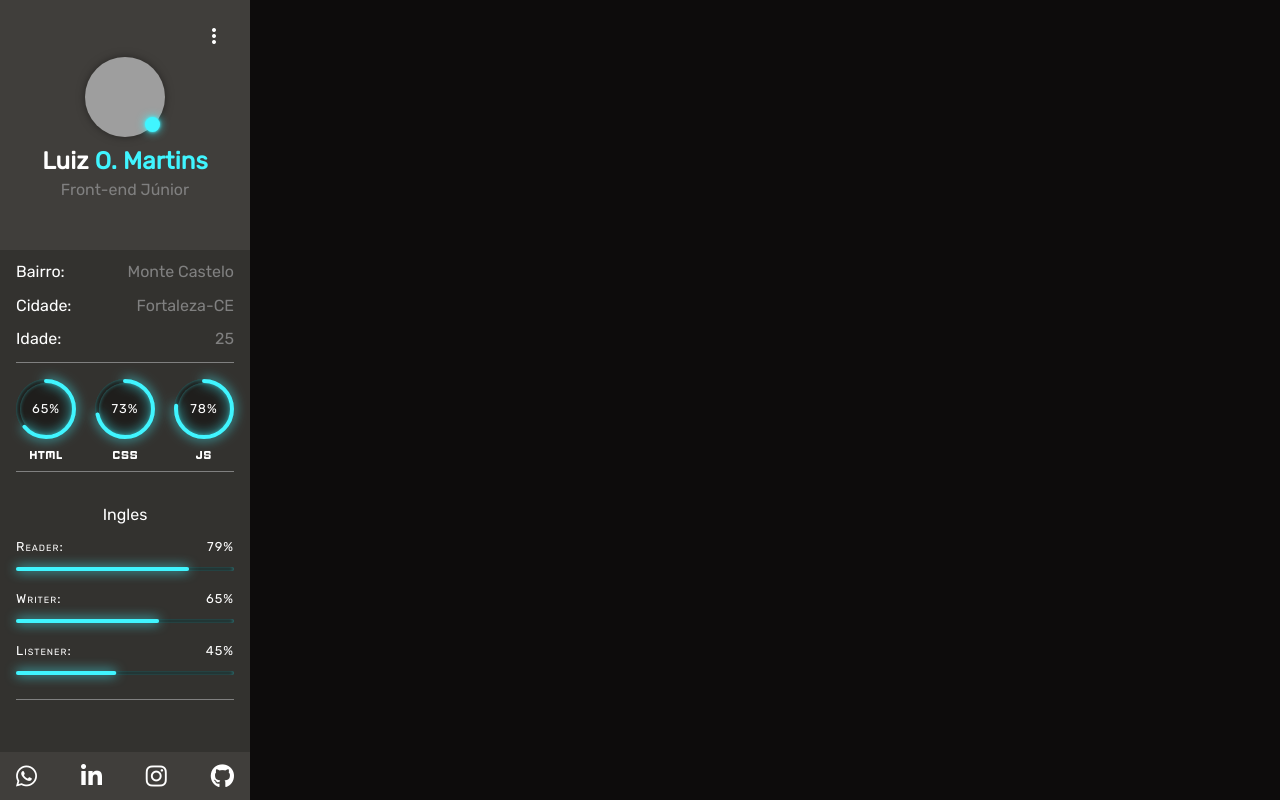
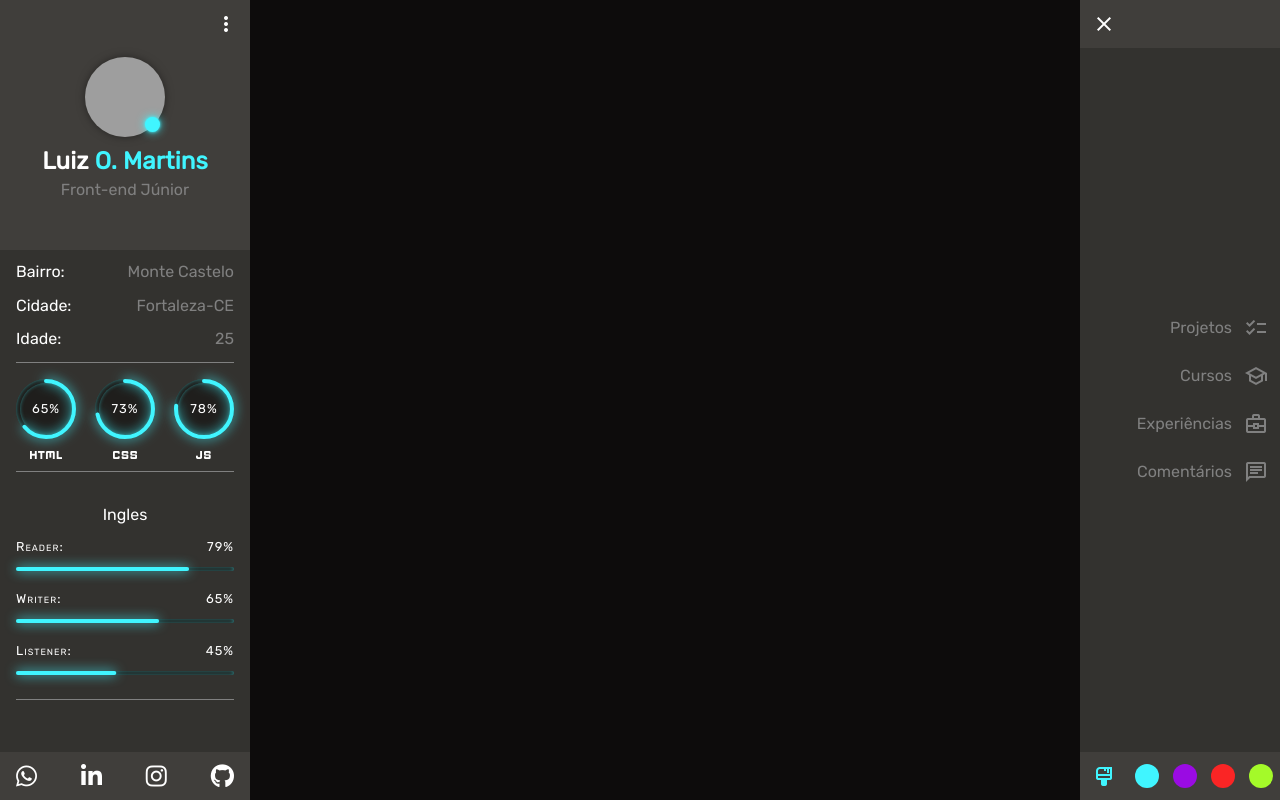
Before and after one commit to LuizProgrammer/Portifolio, a plain HTML site: page Luiz_Programmer/index.html in a window 1280 px wide. Drawn offline with nearby package versions, Linux system fonts and the light colour scheme; grey boxes are pictures that could not be loaded.

Commit message:
Inserido menu da pagina, faltando algumas melhorias

```diff
--- /dev/null
+++ b/Luiz_Programmer/actionB.js
@@ -0,0 +1,6 @@
+const closeMe = document.querySelector("#closeMe");
+const aboutMe = document.querySelector("#about");
+
+closeMe.onclick = () =>{
+  aboutMe.style.left == 0 ? aboutMe.style.left = "-250px" : aboutMe.style.left = "0px";
+}
--- a/Luiz_Programmer/index.html
+++ b/Luiz_Programmer/index.html
@@ -1,7 +1,7 @@
 <!DOCTYPE html>
-<html lang="pt">
+<html lang="pt-BR">
 <head>
-  <meta charset="UTF-8">
+  <meta charset="utf-8">
   <meta name="viewport" content="width=device-width, initial-scale=1" />
   <title>Portifolio - Luiz Programmer</title>
 
@@ -9,24 +9,26 @@
   <link rel="stylesheet" href="https://fonts.googleapis.com/css2?family=Material+Symbols+Outlined:opsz,wght,FILL,GRAD@20..48,100..700,0..1,-50..200" />
 
   <link rel="stylesheet" href="./style.css">
-  <script src="./script.js" defer></script>
+  <script src="./load.js" defer></script>
+  <script src="./actionB.js" defer></script>
 </head>
 
 <body>
-  <div class="about-me">
-    <div class="head-me">
-      <i class="material-symbols-outlined close-me">more_vert</i>
+
+  <aside id="about" class="me">
+    <header class="me">
+      <i id="closeMe" class="material-symbols-outlined icon">more_vert</i>
       <div class="face">
         <img src="https://avatars.githubusercontent.com/u/20600529?v=4" alt="foto perfil">
       </div>
       <p class="name">Luiz <span>O. Martins</span></p>
       <p class="work">Front-end Júnior</p>
-    </div>
+    </header>
 
     <!-- conteudo principal -->
-    <div class="main-me">
+    <main class="me">
 
-        <section class="info-me">
+      <section class="info-me section-me">
         <div class="key-value">
           <p>Bairro:</p>
           <p class="infos">Monte Castelo</p>
@@ -42,7 +44,7 @@
       </section>
 
       <!-- progressbar circular -->
-        <section class="lang_dev">
+      <section class="lang_dev section-me">
 
         <div class="column">
           <div class="outer html">
@@ -93,7 +95,7 @@
       <!-- progressbar circular -->
 
       <!-- progressbar linear -->
-        <section class="ing">
+      <section class="ing section-me">
         <p>Ingles</p>
 
         <div class="ing-area">
@@ -147,17 +149,39 @@
       </section>
       <!-- progressbar linear -->
 
-    </div>
+    </main>
     <!-- conteudo principal -->
 
-    <div class="social">
+    <footer class="me-social">
       <a class="fa-brands fa-whatsapp" href="#"></a>
       <a class="fa-brands fa-linkedin-in" href="#"></a>
       <a class="fa-brands fa-instagram" href="#"></a>
       <a class="fa-brands fa-github" href="#"></a>
+    </footer>
+
+  </aside><!-- aside about-me -->
+
+  <aside class="menu">
+    <div class="menu__close">
+      <i class="material-symbols-outlined icon">close</i>
+    </div>
+    <ul class="menu__items">
+
+      <li><a class="menu__item" href="#">Projetos<i class="material-symbols-outlined icon">checklist</i></a></li>
+      <li><a class="menu__item" href="#">Cursos<i class="material-symbols-outlined icon">school</i></a></li>
+      <li><a class="menu__item" href="#">Experiências<i class="material-symbols-outlined icon">business_center</i></a></li>
+      <li><a class="menu__item" href="#">Comentários<i class="material-symbols-outlined icon">chat</i></a></li>
+    </ul>
+    <div class="menu__theme">
+      <i class="material-symbols-outlined icon theme">format_paint</i>
+      <div class="theme-colors">
+        <div></div>
+        <div></div>
+        <div></div>
+        <div></div>
       </div>
     </div>
-
+  </aside>
 </body>
 <script></script>
 </html>
--- /dev/null
+++ b/Luiz_Programmer/particula.css
@@ -0,0 +1,61 @@
+*{
+  list-style: none;
+  border: solid green .5px;
+  color: white;
+}
+body{
+  background: black;
+}
+
+header{
+  display: flex;
+  justify-content: space-between;
+}
+header i{
+  margin: 1em;
+}
+
+.menu{
+  position: absolute;
+  top: 0;
+  right: 0;
+
+  display: none;
+  justify-content: center;
+  padding-left: 0;
+
+  grid-gap: 1em;
+
+  font-weight: 500;
+
+  background:
+
+  z-index: 1;
+}
+
+/* corpo do portifolio */
+main{
+  padding: 1em;
+}
+.outdoor{
+  position: relative;
+
+  height: calc(250px - 1em);
+  border-radius: 10px;
+  overflow: hidden;
+
+  background-image: url("../img/header.png");
+  background-size: cover;
+  background-position: center;
+}
+.outdoor::after{
+  content: "";
+  position: absolute;
+
+  width: 100%;
+  height: 100%;
+
+  background-image: linear-gradient(to top, black, rgba(0, 0, 0, .4));
+}
+
+/* corpo do portifolio */
--- a/Luiz_Programmer/style.css
+++ b/Luiz_Programmer/style.css
@@ -19,6 +19,7 @@
   font-family: var(--font);
   color: white;
   line-height: 1.4em;
+  list-style: none;
 
   /* border: solid purple .5px; */
 }
@@ -30,6 +31,7 @@ body {
 }
 
 /* classes reutilizavéis */
+i{cursor: pointer;}
 .key-value{
   display: flex;
   align-items: center;
@@ -40,6 +42,9 @@ body {
 .icons-dev{
   font-size: 2em;
 }
+.icon{
+  padding: .5em;
+}
 .skill{
   font-size: .8em;
   font-weight: 500;
@@ -47,7 +52,7 @@ body {
   font-variant: small-caps;
   text-align: center;
 }
-section{
+.section-me{
   margin-bottom: 1em;
 }
 .column{
@@ -58,7 +63,7 @@ section{
 /* classes reutilizavéis */
 
 /* sobre mim */
-.about-me{
+aside.me{
   position: fixed;
   top: 0;
   left: 0;
@@ -68,7 +73,7 @@ section{
 }
 
   /* conteudo cabeçalho */
-.head-me{
+  header.me{
     position: absolute;
     top: 0;
 
@@ -82,12 +87,10 @@ section{
 
     background: var(--grey-25);
   }
-.close-me{
+    header.me > i{
     position: absolute;
     top:0;
     right: 0;
-
-  margin: 1em;
   }
     .face{
     position: relative;
@@ -136,7 +139,7 @@ section{
   /* conteudo cabeçalho */
 
   /* conteudo principal */
-.main-me{
+  main.me{
     position: relative;
     top: 250px;
 
@@ -153,14 +156,11 @@ section{
 
     background: var(--grey-20);
   }
+
+    /* sessões do conteudo princpal */
     .info-me{
       border-bottom: .5px solid grey;
     }
-.infos, .age{
-  color: grey;
-}
-
-/* sessões do conteudo princpal */
     .lang_dev{
       display: flex;
       justify-content: space-between;
@@ -181,6 +181,10 @@ section{
       padding: 1em 0;
     }
     /* sessões do conteudo princpal */
+
+      .infos, .age{
+    color: grey;
+  }
 
       /* progressbar circular*/
       .outer svg{
@@ -281,7 +285,7 @@ line{
     /* conteudo principal */
 
   /* rodapé icones sociais */
-.social{
+  footer.me-social{
     position: absolute;
     left: 0;
     bottom: 0;
@@ -299,13 +303,116 @@ line{
     .fa-brands{
       font-size: 1.5em;
     }
-.fa-brands:hover, :checked{
+    .fa-brands:hover{
       color: var(--bar-color);
       vertical-align: super;
       font-size: 2em;
     }
   /* rodapé icones sociais */
 /* sobre mim */
+
+/* menu da pagina */
+aside.menu{
+  position: absolute;
+  top: 0;
+  right: 0;
+
+  display: flex;
+  align-items: center;
+
+  /* width: 3.1em; */
+  width: 200px;
+  height: 100vh;
+
+  overflow: hidden;
+
+  background: var(--grey-20);
+}
+.menu__close{
+  position: absolute;
+  top: 0;
+  left: 0;
+
+  width: 100%;
+
+  background: var(--grey-25);
+}
+.menu__items{
+  width: 100%;
+}
+.menu__item{
+  display: flex;
+  align-items: center;
+  justify-content: flex-end;
+
+  color: grey;
+}
+.menu__item:hover{
+  padding-right: 5px;
+  background: var(--grey-15);
+  color: var(--bar-color);
+}
+.menu__item i{
+  color: inherit;
+}
+.menu__theme{
+  position: absolute;
+  left: 0;
+  bottom: 0;
+
+  height: 3em;
+  width: 100%;
+
+  display: flex;
+  align-items: center;
+  justify-content: space-between;
+
+  background: var(--grey-25);
+}
+.theme{
+  color: var(--bar-color);
+}
+.theme-colors{
+  display: flex;
+  align-items: center;
+  justify-content: space-around;
+
+  width: 100%;
+}
+.theme-colors div{
+  border-radius: 50%;
+  width: 1.5em;
+  height: 1.5em;
+}
+.theme-colors div:nth-child(1){
+  border-radius: 50%;
+  width: 1.5em;
+  height: 1.5em;
+
+  background: #40f5ff;
+}
+.theme-colors div:nth-child(2){
+  border-radius: 50%;
+  width: 1.5em;
+  height: 1.5em;
+
+  background: #9A0BE3;
+}
+.theme-colors div:nth-child(3){
+  border-radius: 50%;
+  width: 1.5em;
+  height: 1.5em;
+
+  background: #FA2525;
+}
+.theme-colors div:nth-child(4){
+  border-radius: 50%;
+  width: 1.5em;
+  height: 1.5em;
+
+  background: #A4FA29;
+}
+/* menu da pagina */
 
 /* Seção dos tablets */
 @media (min-width: 600px) {
@@ -324,6 +431,10 @@ line{
 }
 /* Seção dos desktops */
 @media (min-width: 768px) {
+  main.page{
+    width: calc(100% - 250px);
+    margin-left: 250px;
+  }
 
   .col-1 {width: 8.33%;}
   .col-2 {width: 16.66%;}
```
Also changed, not shown: Luiz_Programmer/particula.html (added, +30 -0 lines), Luiz_Programmer/img/header.png (added), Luiz_Programmer/img/wireframe-portifolio.png (added), Luiz_Programmer/load.js (renamed from Luiz_Programmer/script.js). Lines whose indentation alone changed are shown as unchanged.
